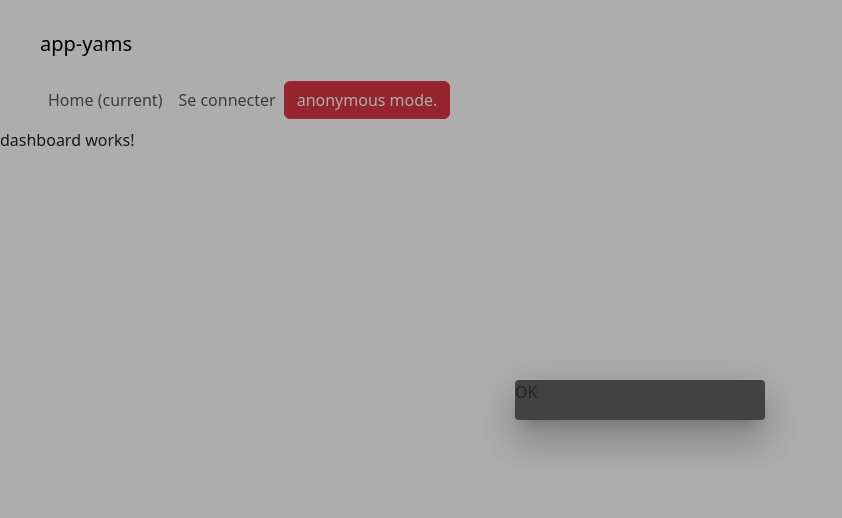
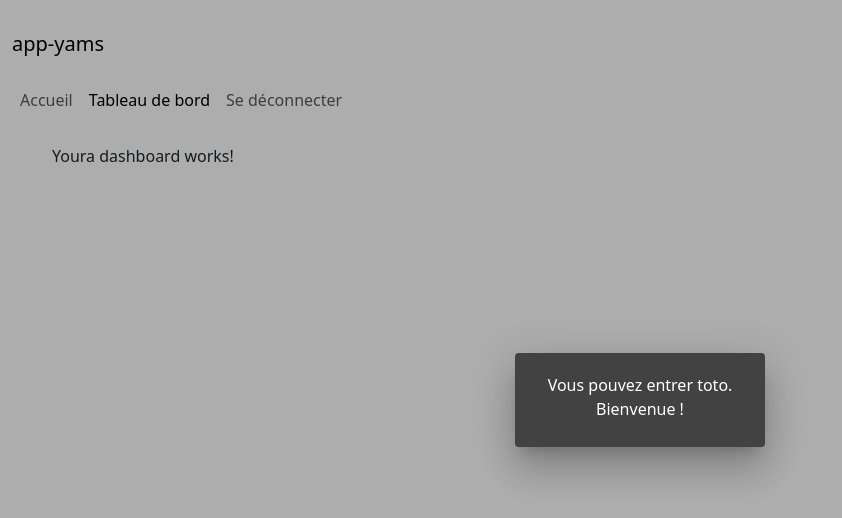
Before and after one commit to MeliGu97/app-yams, an Angular app: page /dashboard in a window 1280 px wide. Shown: the top 518 px of the page, without its empty margins (0-842 px from the left). Built offline with nearby package versions, Linux system fonts and the light colour scheme.

Commit message:
connection-deconnection

```diff
--- a/src/app/app.component.html
+++ b/src/app/app.component.html
@@ -1,10 +1,10 @@
-<!--  -->
-<div class="container-fuild principal">
+<!-- app.component.html -->
+
+<div class="container-fluid principal">
     <nav class="navbar navbar-expand-lg navbar-light">
       <a class="navbar-brand" href="#">{{ title }}</a>
     </nav>
     <nav class="navbar navbar-expand-lg navbar-light">
-      <!-- <a class="navbar-brand" href="#">{{ titlePage }}</a> -->
       <button class="navbar-toggler" type="button" data-toggle="collapse" data-target="#navbarNavAltMarkup"
               aria-controls="navbarNavAltMarkup" aria-expanded="false" aria-label="Toggle navigation">
         <span class="navbar-toggler-icon"></span>
@@ -12,22 +12,34 @@
       <div class="collapse navbar-collapse" id="navbarNavAltMarkup">
         <ul class="navbar-nav mr-auto">
             <li class="nav-item active">
-                  <a class="nav-link" href="#">Home
-                      <span class="sr-only">(current)</span>
+              <a class="nav-link" href="#">Accueil</a>
+            </li>
+            <ng-container *ngIf="authService.isAuth(); else notAuthenticated">
+              <!-- Visible que lorsque l'utili est connecté -->
+              <li class="nav-item active">
+                <a class="nav-link" routerLink="/dashboard" routerLinkActive="active">
+                  Tableau de bord
                 </a>
               </li>
+              <li class="nav-item active">
+                <a class="nav-link" (click)="logout()" style="cursor: pointer;">
+                  Se déconnecter
+                </a>
+              </li>
+            </ng-container>
+            <ng-template #notAuthenticated>
+              <!-- present quand l'utili n'est pas connecter -->
               <li class="nav-item active">
                 <a class="nav-link" routerLink="/login" routerLinkActive="active">
                   Se connecter
                 </a>
               </li>
+            </ng-template>
           </ul>
 
-          <button type="button" class="btn btn-danger">anonymous mode.</button>
+        <!-- <button type="button" class="btn btn-danger">anonymous mode.</button> -->
       </div>
     </nav>
 
-    <!-- Ici la liste des patisseries -->
-    <!-- <app-pastries></app-pastries> -->
+    <router-outlet></router-outlet>
   </div>
-<router-outlet></router-outlet>
--- a/src/app/app.component.ts
+++ b/src/app/app.component.ts
@@ -1,4 +1,6 @@
 import { Component } from '@angular/core';
+import { AuthService } from './auth.service';
+import { Router } from '@angular/router';
 
 @Component({
   selector: 'app-root',
@@ -7,4 +9,11 @@ import { Component } from '@angular/core';
 })
 export class AppComponent {
   title = 'app-yams';
+
+  constructor(public authService: AuthService, private router: Router) {}
+
+logout(): void {
+  this.authService.logout();
+  this.router.navigate(['/login']);
 }
+}
--- a/src/app/app.module.ts
+++ b/src/app/app.module.ts
@@ -15,6 +15,7 @@ import { PaginateComponent } from './paginate/paginate.component';
 import { LoginComponent } from './login/login.component';
 import { GuardService } from './guard.service';
 import { DashboardComponent } from './dashboard/dashboard.component';
+import { AuthService } from './auth.service';
 
 import { PopupComponent } from './popup/popup.component';
 import { MatDialogModule } from '@angular/material/dialog';
@@ -40,7 +41,7 @@ import { MatDialogModule } from '@angular/material/dialog';
     MatDialogModule,
     RouterModule.forRoot(routes),// chargement des routes dans l'application
   ],
-  providers: [GuardService],
+  providers: [GuardService, AuthService],
   bootstrap: [AppComponent]
 })
 export class AppModule { }
--- a/src/app/auth.service.ts
+++ b/src/app/auth.service.ts
@@ -5,7 +5,6 @@ import { Injectable } from '@angular/core';
 })
 export class AuthService {
   private isAuthenticated: boolean = false;
-
   // Utilisez des informations d'identification réelles pour tester l'authentification
   private expectedEmail: string = 'toto@test.fr';
   private expectedPassword: string = 'toto';
--- a/src/app/dashboard/dashboard.component.html
+++ b/src/app/dashboard/dashboard.component.html
@@ -1 +1,4 @@
-<p>dashboard works!</p>
+
+<div class="container-fuild principal">
+    <p>Youra dashboard works!</p>
+</div>
--- a/src/app/guard.service.ts
+++ b/src/app/guard.service.ts
@@ -34,7 +34,7 @@ export class GuardService implements CanActivate {
     } else {
       // Si les info sont ok, affiche ok
       // Par contre ici c'est ok ça s'affiche bien
-      this.openDialog('OK');
+      this.openDialog('Vous pouvez entrer toto. Bienvenue !');
     }
 
     // Retourne l'état d'authentification
@@ -45,7 +45,7 @@ export class GuardService implements CanActivate {
   openDialog(message: string): void {
     this.dialog.open(PopupComponent, {
       width: '250px',
-      data: { message: message }
+      data: { message: message },
     });
   }
 }
--- a/src/app/popup/popup.component.scss
+++ b/src/app/popup/popup.component.scss
@@ -0,0 +1,6 @@
+.popup-content {
+    color: white;
+    padding: 10px;
+    padding-top: 20px;
+    text-align: center;
+  }
--- a/src/app/popup/popup.component.ts
+++ b/src/app/popup/popup.component.ts
@@ -3,7 +3,8 @@ import { MAT_DIALOG_DATA } from '@angular/material/dialog';
 
 @Component({
   selector: 'app-popup',
-  template: `<p>{{ data.message }}</p>`
+  template: `<p class="popup-content">{{ data.message }}</p>`,
+  styleUrls: ['./popup.component.scss']
 })
 export class PopupComponent {
   constructor(@Inject(MAT_DIALOG_DATA) public data: { message: string }) {}
```
Lines whose indentation alone changed are shown as unchanged.
